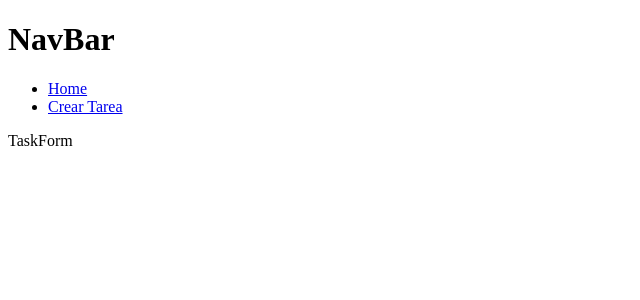
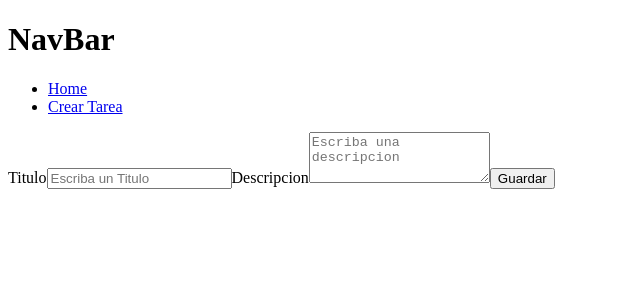
Before and after one commit to jesua-cell/app-apuntes, a React (Vite) app in the folder client/: page /new in a window 1280 px wide. Shown: the top 300 px of the page, without its empty margins (0-640 px from the left). Built offline with nearby package versions, Linux system fonts and the light colour scheme; the HTML template or start-up script is replaced by a standard one.

Commit message:
manejo de eventos del formulario usando Formik

```diff
--- a/client/package.json
+++ b/client/package.json
@@ -10,6 +10,7 @@
     "preview": "vite preview"
   },
   "dependencies": {
+    "formik": "^2.4.6",
     "react": "^19.0.0",
     "react-dom": "^19.0.0",
     "react-router-dom": "^6.30.0"
--- a/client/src/pages/TaskForm.jsx
+++ b/client/src/pages/TaskForm.jsx
@@ -1,9 +1,45 @@
-import React from 'react'
+/**
+ * Formik: Mantiene el estado
+ * Form: Crea el formulario
+ */
+import { Form, Formik } from 'formik'
 
 export const TaskForm = () => {
     return (
         <>
-            <div>TaskForm</div>
+            <div>
+                <Formik
+                    initialValues={{ //Valor iniciales
+                        title: "", //valor obtenudo de: name="title"
+                        description: "" //valor obtenudo de: name="description"
+                    }}
+                    onSubmit={(values) => { //Metodo: Enviar datos desde el Formulario
+                        console.log(values);
+                    }}
+                >
+                    {({ handleChange, handleSubmit }) => ( //Funciones del Formulario: Mannejo de Errores y Manejo de Envio
+                        <Form onSubmit={handleSubmit}>
+                            <label>Titulo</label>
+                            <input
+                                type="text"
+                                name='title'
+                                placeholder='Escriba un Titulo'
+                                onChange={handleChange} />
+
+                            <label>Descripcion</label>
+                            <textarea
+                                name="description"
+                                rows="3"
+                                placeholder='Escriba una descripcion'
+                                onChange={handleChange}
+                            ></textarea>
+
+                            <button type='submit'>Guardar</button>
+                            {/* el type='submit'activa el onSubmit */}
+                        </Form>
+                    )}
+                </Formik>
+            </div>
         </>
     )
 }
```
Also changed, not shown: 1 other file (tests, documents, lock files or other folders).
